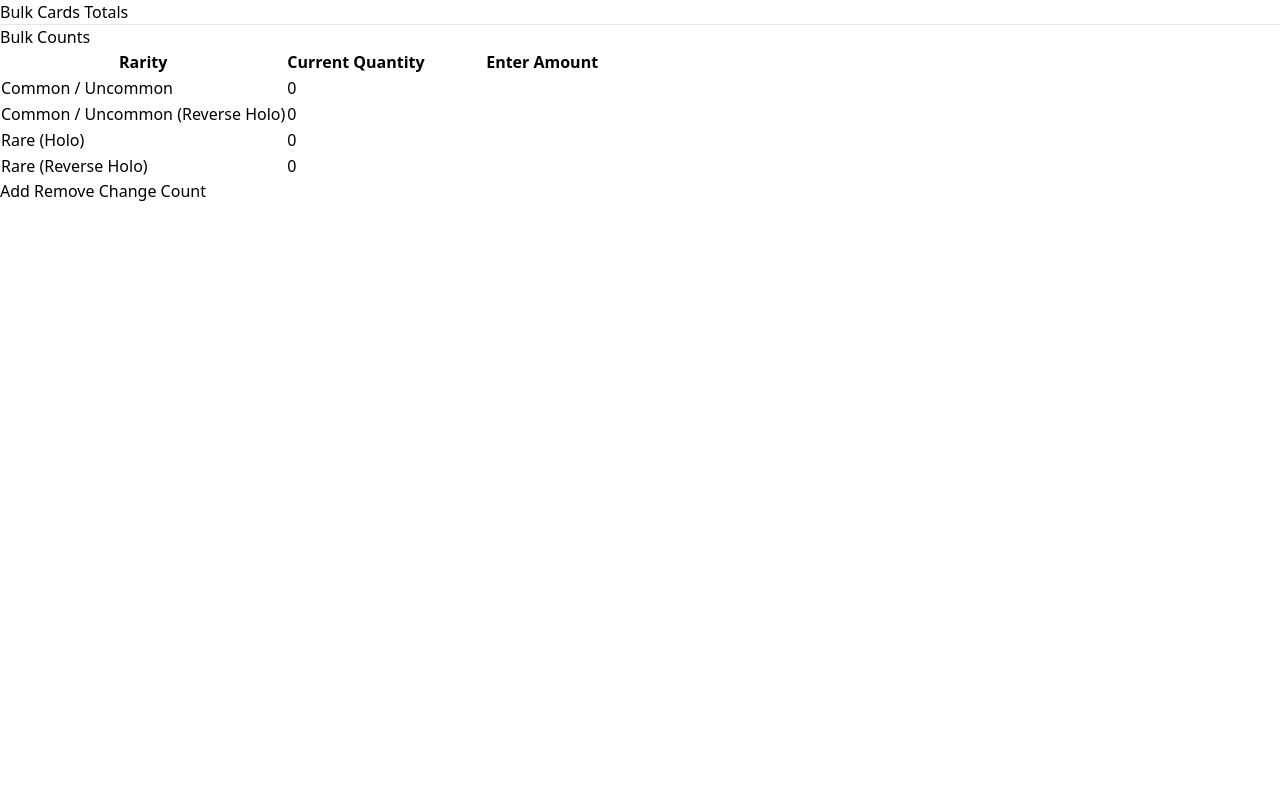
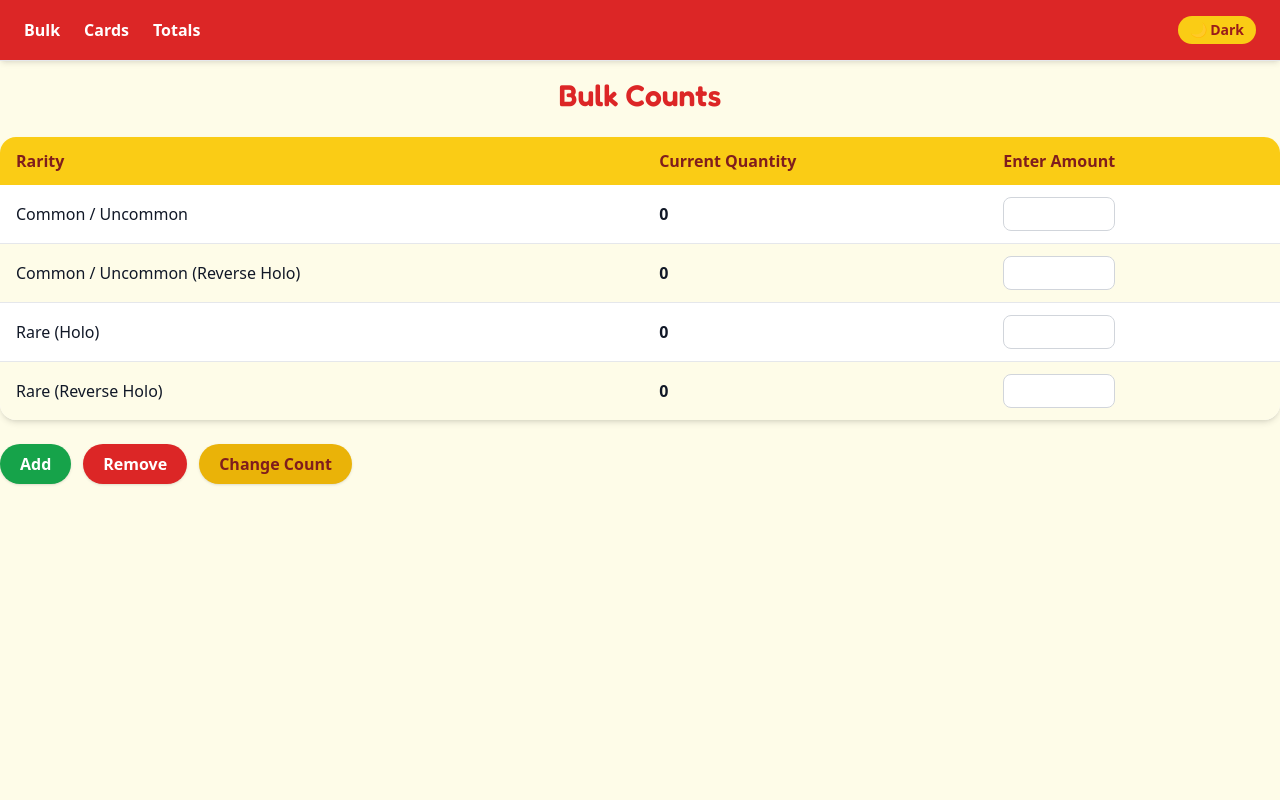
Before and after one commit to unCrunch/Pokemon-Card-Bulk-Tracker, a Django app: page / in a window 1280 px wide. Run offline with Django 5.2, Linux system fonts and the light colour scheme; data comes from the database, SQL or seed files in the repository; some libraries are stand-ins or nearby versions.

Commit message:
bulk counts stylized

```diff
--- a/cardcounter/inventory/templates/inventory/base.html
+++ b/cardcounter/inventory/templates/inventory/base.html
@@ -2,27 +2,55 @@
 
 <!DOCTYPE html>
 <html lang="en">
+
 <head>
     <meta charset="UTF-8">
     <meta name="viewport" content="width=device-width, initial-scale=1.0">
     <title>Pokébulk Tracker</title>
+    <link rel="preconnect" href="https://fonts.googleapis.com">
+    <link rel="preconnect" href="https://fonts.gstatic.com" crossorigin>
+    <link href="https://fonts.googleapis.com/css2?family=Fredoka:wght@600;700&display=swap" rel="stylesheet">
     {% tailwind_css %}
+    <script>
+        if (localStorage.getItem("theme") === "dark" || (!("theme" in localStorage) && window.matchMedia("(prefers-color-scheme: dark)").matches)) {
+            document.documentElement.classList.add("dark");
+        }
+    </script>
 </head>
-<body>
-    <nav>
-        <a href="{% url 'home' %}">Bulk</a>
-        <a href="{% url 'cards' %}">Cards</a>
-        <a href="{% url 'totals' %}">Totals</a>
+
+<body class="bg-yellow-50 text-gray-900 dark:bg-gray-900 dark:text-gray-100 min-h-screen">
+    <nav class="bg-red-600 dark:bg-red-800 text-white px-6 py-4 flex items-center justify-between shadow-md">
+        <div class="flex gap-6 font-semibold">
+            <a href="{% url 'home' %}" class="hover:text-yellow-300 transition">Bulk</a>
+            <a href="{% url 'cards' %}" class="hover:text-yellow-300 transition">Cards</a>
+            <a href="{% url 'totals' %}" class="hover:text-yellow-300 transition">Totals</a>
+        </div>
+        <button onclick="toggleTheme()"
+            class="bg-yellow-400 text-red-800 px-3 py-1 rounded-full font-bold text-sm hover:bg-yellow-300 transition">
+            <span class="dark:hidden">🌙 Dark</span>
+            <span class="hidden dark:inline">☀️ Light</span>
+        </button>
     </nav>
     {% if messages %}
-    <ul>
+    <main class="max-w-4xl mx-auto p-6">
+        <ul class="mb-4 space-y-2">
             {% for message in messages %}
-        <li style="color: red;">{{ message }}</li>
+            <li
+                class="bg-red-100 text-red-700 border border-red-300 px-4 py-2 rounded-lg dark:bg-red-900 dark:text-red-200 dark:border-red-700">
+                {{ message }}</li>
             {% endfor %}
         </ul>
         {% endif %}
         <hr>
         {% block content %}
         {% endblock %}
+    </main>
+    <script>
+        function toggleTheme() {
+            document.documentElement.classList.toggle("dark");
+            localStorage.setItem("theme", document.documentElement.classList.contains("dark") ? "dark" : "light");
+        }
+    </script>
 </body>
+
 </html>
--- a/cardcounter/inventory/templates/inventory/home.html
+++ b/cardcounter/inventory/templates/inventory/home.html
@@ -1,30 +1,41 @@
 {% extends "inventory/base.html" %}
 
 {% block content %}
-<body>
-    <h1>Bulk Counts</h1>
+<h1 class="text-3xl  text-red-600 dark:text-red-400 mb-6 text-center pt-4" style="font-family: 'Fredoka', sans-serif;">Bulk Counts</h1>
 
-    <form method="post">
+<form method="post" class="space-y-6">
     {% csrf_token %}
-        <table>
+    <div class="bg-white dark:bg-gray-800 rounded-2xl shadow-md overflow-hidden">
+        <table class="w-full text-left">
+            <thead class="bg-yellow-400 dark:bg-yellow-600 text-red-900 dark:text-gray-900">
                 <tr>
-                <th>Rarity</th>
-                <th>Current Quantity</th>
-                <th>Enter Amount</th>
+                    <th class="px-4 py-3 font-bold">Rarity</th>
+                    <th class="px-4 py-3 font-bold">Current Quantity</th>
+                    <th class="px-4 py-3 font-bold">Enter Amount</th>
                 </tr>
+            </thead>
+            <tbody class="divide-y divide-gray-200 dark:hover:bg-gray-700">
                 {% for bulk in bulk_counts %}
-            <tr>
-                <td>{{ bulk.get_rarity_display }}</td>
-                <td>{{ bulk.quantity }}</td>
-                <td>
-                    <input type="number" name="quantity_{{ bulk.rarity }}" min="0">
+                <tr class="{% cycle 'bg-white dark:bg-gray-800' 'bg-yellow-50 dark:bg-gray-700' %} hover:bg-yellow-100 dark:hover:bg-gray-600 transition">
+                    <td class="px-4 py-3">{{ bulk.get_rarity_display }}</td>
+                    <td class="px-4 py-3 font-semibold">{{ bulk.quantity }}</td>
+                    <td class="px-4 py-3">
+                        <input type="number" name="quantity_{{ bulk.rarity }}" min="0"
+                            class="w-28 border border-gray-300 dark:border-gray-600 dark:bg-gray-700 rounded-lg px-2 py-1 focus:outline-none focus:ring-2 focus:ring-red-500">
                     </td>
                 </tr>
                 {% endfor %}
+            </tbody>
         </table>
-
-        <button type="submit" name="action" value="add">Add</button>
-        <button type="submit" name="action" value="remove">Remove</button>
-        <button type="submit" name="action" value="set">Change Count</button>
+    </div>
+    <div class="flex gap-3">
+        <button type="submit" name="action" value="add"
+            class="bg-green-600 hover:bg-green-700 text-white font-semibold px-5 py-2 rounded-full shadow transition">Add</button>
+        <button type="submit" name="action" value="remove"
+            class="bg-red-600 hover:bg-red-700 text-white font-semibold px-5 py-2 rounded-full shadow transition">Remove</button>
+        <button type="submit" name="action" value="set"
+            class="bg-yellow-500 hover:bg-yellow-600 text-red-900 font-semibold px-5 py-2 rounded-full shadow transition">Change
+            Count</button>
+    </div>
 </form>
 {% endblock %}
--- a/cardcounter/theme/static_src/src/styles.css
+++ b/cardcounter/theme/static_src/src/styles.css
@@ -1,4 +1,5 @@
 @import "tailwindcss";
+@custom-variant dark (&:where(.dark, .dark *));
 
 /**
   * A catch-all path to Django template files, JavaScript, and Python files
```
Lines whose indentation alone changed are shown as unchanged.
